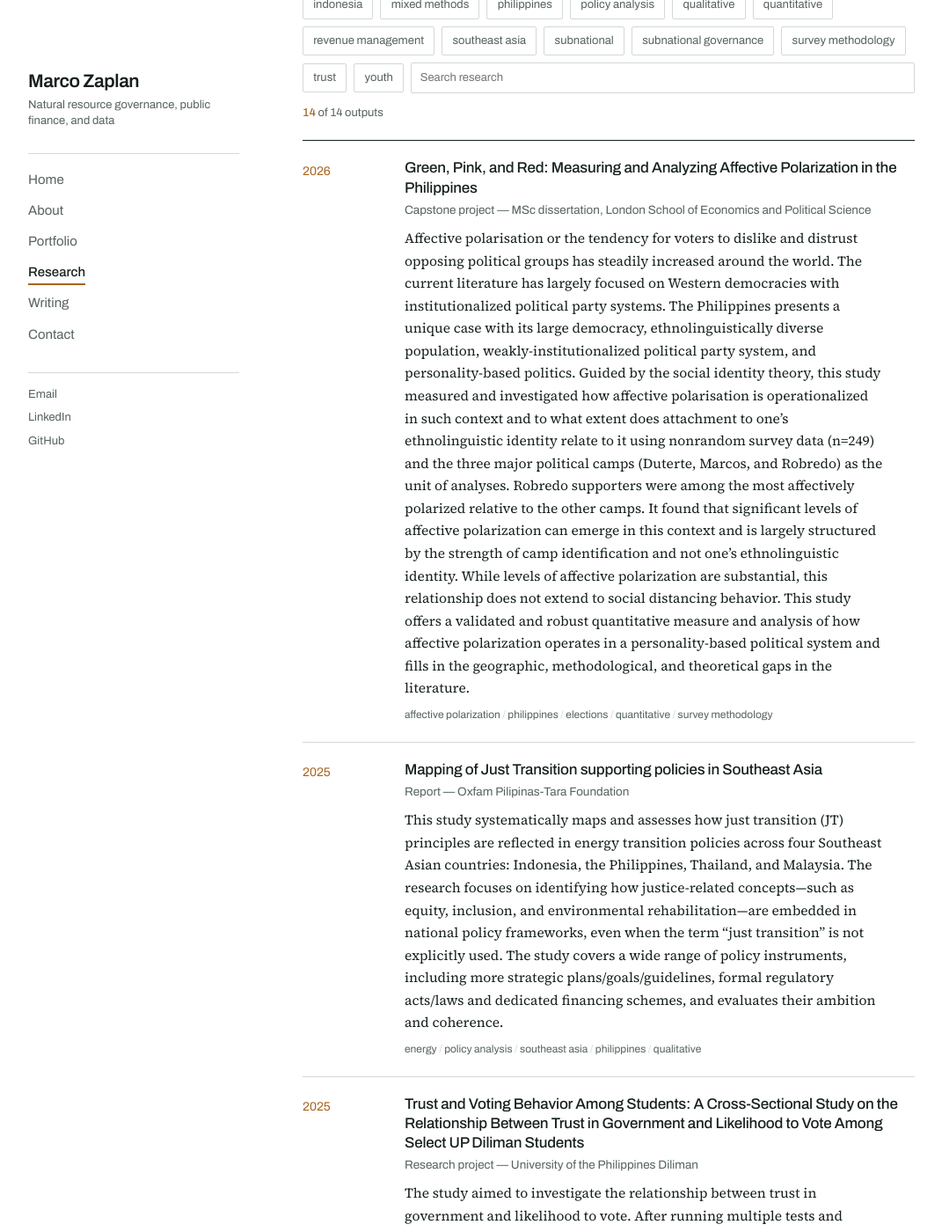
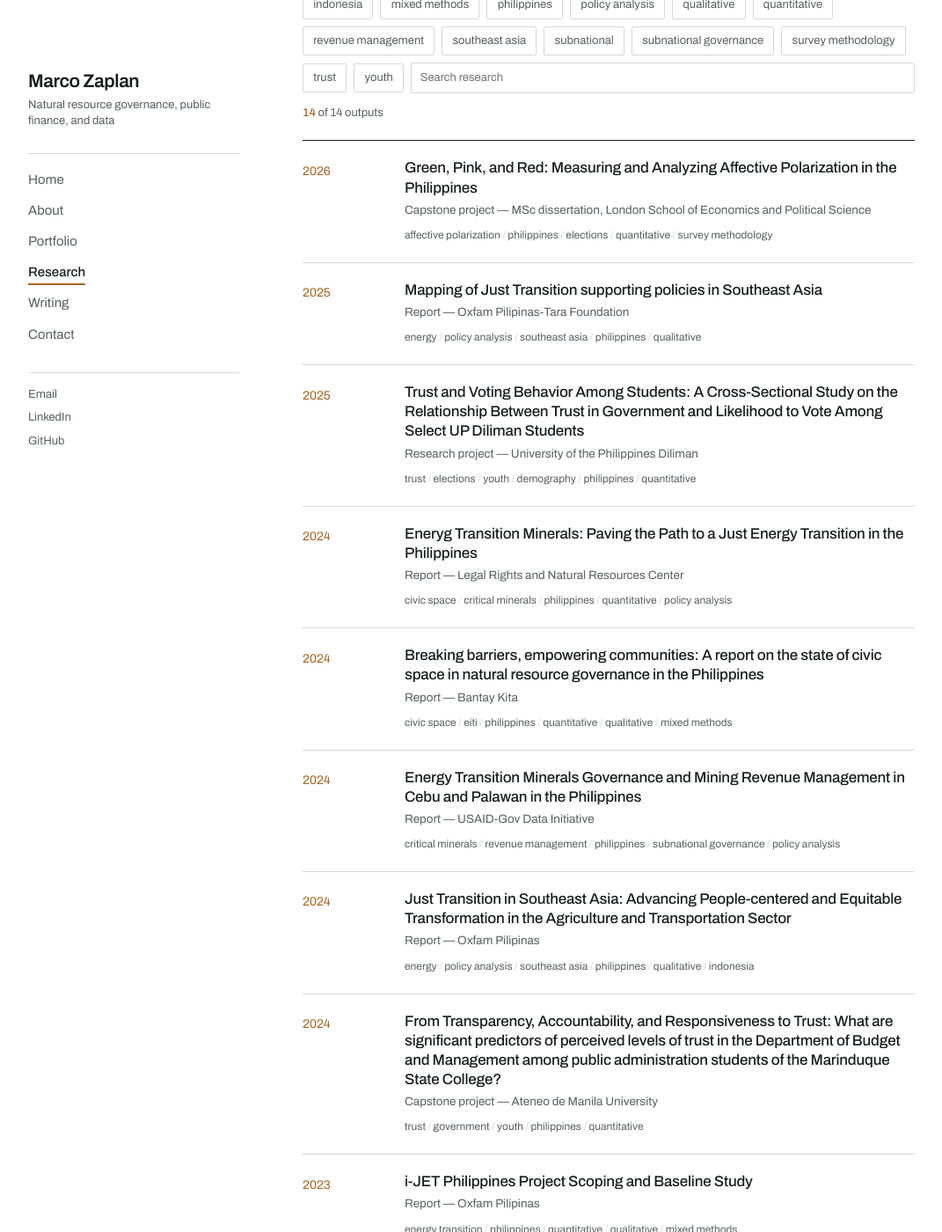
Before and after one commit to marcozaplan/marcozaplan.github.io, a Jekyll site: the page built from research.html, in a window 1280 px wide and 1400 px high, scrolled down 353 px. Shown: the whole window at 88% size, without its empty margins (104-1175 px from the left). Built offline with Jekyll 4.4.1, drawn with Linux system fonts in a browser that asks for light colours; some of the changed text lies outside the part shown.

Commit message:
edited research

```diff
--- a/_data/research.yml
+++ b/_data/research.yml
@@ -7,24 +7,7 @@
   type: Capstone project
   year: 2026
   summary: >-
-    Affective polarisation or the tendency for voters to dislike and distrust
-    opposing political groups has steadily increased around the world.
-    The current literature has largely focused on Western democracies with
-    institutionalized political party systems. The Philippines presents a
-    unique case with its large democracy, ethnolinguistically diverse population,
-    weakly-institutionalized political party system, and personality-based politics.
-    Guided by the social identity theory, this study measured and investigated how
-    affective polarisation is operationalized in such context and to what extent does
-    attachment to one’s ethnolinguistic identity relate to it using nonrandom survey data (n=249)
-    and the three major political camps (Duterte, Marcos, and Robredo) as the unit of analyses.
-    Robredo supporters were among the most affectively polarized relative to the other camps.
-    It found that significant levels of affective polarization can emerge in this context and
-    is largely structured by the strength of camp identification and not one’s ethnolinguistic
-    identity. While levels of affective polarization are substantial, this relationship
-    does not extend to social distancing behavior. This study offers a validated and robust
-    quantitative measure and analysis of how affective polarization operates in
-    a personality-based political system and fills in the geographic, methodological,
-    and theoretical gaps in the literature.
+
   tags: affective-polarization philippines elections quantitative survey-methodology
   link: ""
 
@@ -33,15 +16,7 @@
   type: Capstone project
   year: 2024
   summary: >-
-    Trust is very important in governance. Over the last twelve years, the government has
-    instituted various good governance initiatives to help build trust in our public institutions.
-    Trust in government, however, has not improved. This Governance Innovation Report (GIR) conducted
-    a quantitative study among public administration students from the Marinduque State College to
-    investigate the relationship between perceived levels of transparency, accountability, and
-    responsiveness and perceived levels of trust toward the Department of Budget Management (DBM).
-    Results showed that all three pillars of good governance are significant predictors of overall
-    trust in the DBM with perceived responsiveness having the highest coefficient
-    followed by perceived accountability and transparency.
+
   tags: trust government youth philippines quantitative
   link: ""
 
@@ -50,9 +25,6 @@
   type: Research project
   year: 2025
   summary: >-
-     The study aimed to investigate the relationship between trust in government and likelihood to vote.
-     After running multiple tests and analyses, the study found several findings on the predictors of likelihood
-     to vote and their relationship with trust and other demographic variables.
 
   tags: trust elections youth demography philippines quantitative
   link: ""
@@ -62,13 +34,6 @@
   type: Report
   year: 2025
   summary: >-
-     This study systematically maps and assesses how just transition (JT) principles are reflected
-     in energy transition policies across four Southeast Asian countries: Indonesia, the Philippines,
-     Thailand, and Malaysia. The research focuses on identifying how justice-related concepts—such as
-     equity, inclusion, and environmental rehabilitation—are embedded in national policy frameworks,
-     even when the term “just transition” is not explicitly used. The study covers a wide range of
-     policy instruments, including more strategic plans/goals/guidelines, formal regulatory acts/laws
-     and dedicated financing schemes, and evaluates their ambition and coherence.
 
   tags: energy policy-analysis southeast-asia philippines qualitative
   link: "https://oxfam.org.ph/download/mapping-of-just-transition-supporting-policies-in-southeast-asia/"
@@ -78,11 +43,6 @@
   type: Report
   year: 2024
   summary: >-
-     Southeast Asia is a significant emitter of greenhouse gases (GHGs), necessitating a shift towards sustainable and less carbon-intensive
-     practices to combat climate change. The region faces formidable challenges in transitioning economies away from fossil fuels while
-     promoting economic development and reducing emissions. Our recent research outlines existing gaps and challenges in transitioning
-     away from carbon-intensive agricultural and transport practices. A fast, just, and transformative transition strategy is
-     imperative to ensure that the transition does not exacerbate existing inequities and environmental issues.
 
   tags: energy policy-analysis southeast-asia philippines qualitative indonesia
   link: "https://oxfam.org.ph/download/mapping-of-just-transition-supporting-policies-in-southeast-asia/"
@@ -92,9 +52,7 @@
   type: Report
   year: 2024
   summary: >-
-     This scoping study aimed to provide an overview of mining operations in Cebu and Palawan including relevant legal frameworks, mining revenue
-     management systems and practices at the national and local level, and stakeholder views on mining issues. The scoping study summarized key issues
-     related to disclosure mechanisms among others and provided policy recommendations to various stakeholders.
+
   tags: critical-minerals revenue-management philippines subnational-governance policy-analysis
   link: ""
 
@@ -103,11 +61,7 @@
   type: Report
   year: 2017
   summary: >-
-     The Caraga Mining Governance Index (CMGI) is a benchmarking tool aimed at measuring the quality of resource governance among mining provinces
-     in the Philippines. The CMGI has three components mainly: (1) Local Impact Monitoring; (2) Mining Benefit Management; (3), and Local Governance.
-     These components are designed to measure a province’s effectiveness in governing mineral extraction from licensing, monitoring impacts,
-     to maximizing the localities’ benefits from mining. Each component will have subcomponents as described in the next sections.
-     Scores will be generated to identify strengths and opportunities for policy reforms.
+
   tags: critical-minerals revenue-management philippines subnational governance
   link: ""
 
```
